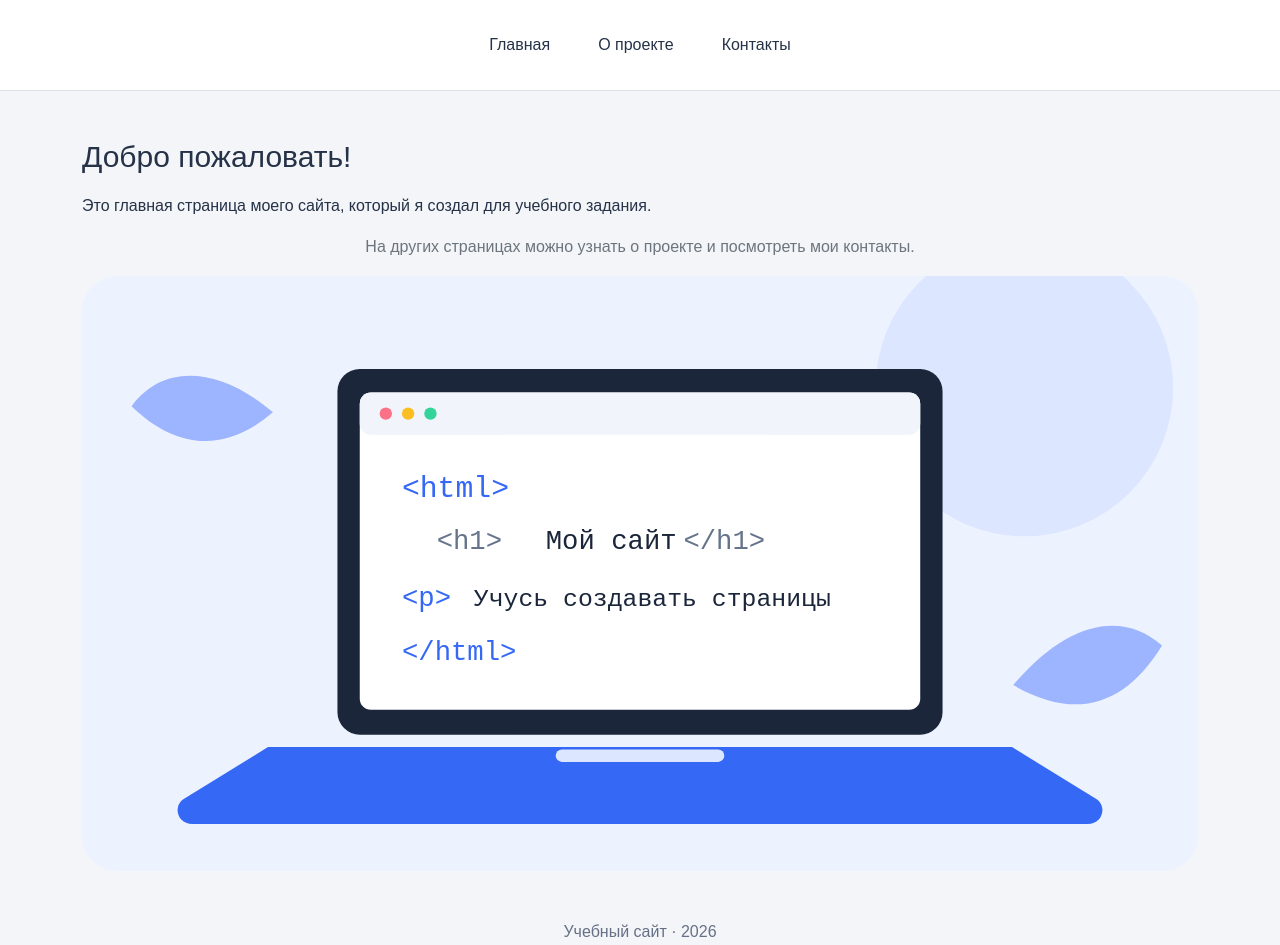
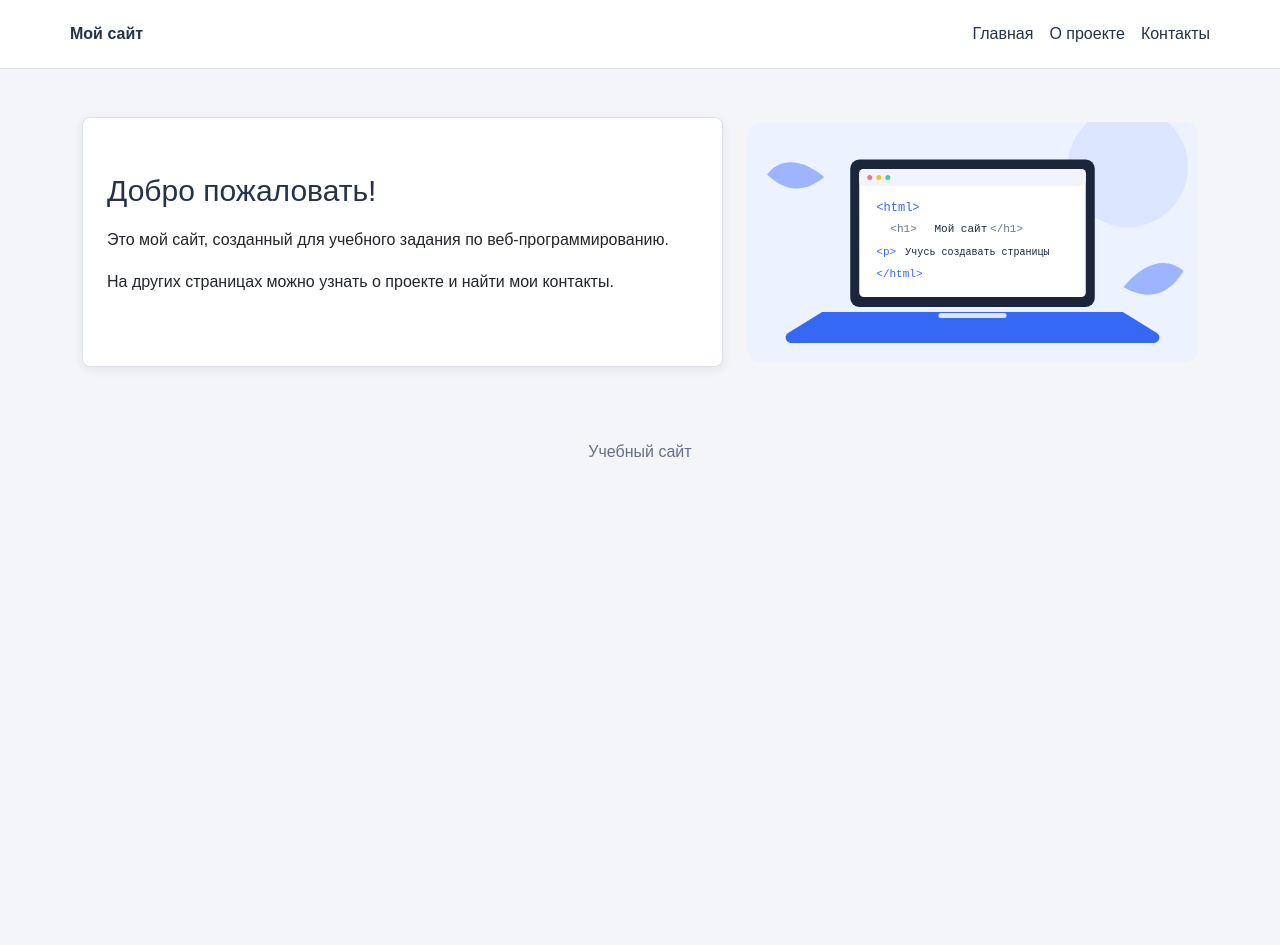
Before and after one commit to pominovila452-ai/my-site, a plain HTML site: page index.html in a window 1280 px wide. After the commit the page ends 800 px from the top, so only its background shows below. Drawn offline with nearby package versions, Linux system fonts and the light colour scheme.

Commit message:
Update homepage layout

```diff
--- a/index.html
+++ b/index.html
@@ -8,19 +8,30 @@
   <link rel="stylesheet" href="style.css">
 </head>
 <body>
-<header class="site-header">
-  <nav class="navbar container justify-content-center" aria-label="Основная навигация">
-    <ul class="navbar-nav flex-row justify-content-center gap-4 gap-md-5 py-3">
+<header>
+  <nav class="navbar container" aria-label="Основная навигация">
+    <a class="site-name" href="index.html">Мой сайт</a>
+    <ul class="navbar-nav flex-row gap-3">
       <li class="nav-item"><a class="nav-link" href="index.html">Главная</a></li>
       <li class="nav-item"><a class="nav-link" href="about.html">О проекте</a></li>
       <li class="nav-item"><a class="nav-link" href="contacts.html">Контакты</a></li>
     </ul>
   </nav>
-</header><main class="container page-card my-4 my-md-5">
-  <h1>Добро пожаловать!</h1>
-  <p>Это главная страница моего сайта, который я создал для учебного задания.</p>
-  <p class="text-center text-secondary">На других страницах можно узнать о проекте и посмотреть мои контакты.</p>
-  <img src="img/illustration.svg" class="img-fluid rounded site-image" alt="Иллюстрация ноутбука с фрагментом HTML-кода">
-</main><footer class="site-footer"><div class="container text-center">Учебный сайт · 2026</div></footer>
+</header>
+<main class="container my-5">
+  <div class="row align-items-center g-4">
+    <section class="col-md-7">
+      <div class="card p-4 home-card">
+        <h1>Добро пожаловать!</h1>
+        <p>Это мой сайт, созданный для учебного задания по веб-программированию.</p>
+        <p>На других страницах можно узнать о проекте и найти мои контакты.</p>
+      </div>
+    </section>
+    <div class="col-md-5">
+      <img src="img/illustration.svg" class="img-fluid rounded" alt="Ноутбук с примером HTML-кода">
+    </div>
+  </div>
+</main>
+<footer class="container text-center py-4">Учебный сайт</footer>
 </body>
 </html>
```
